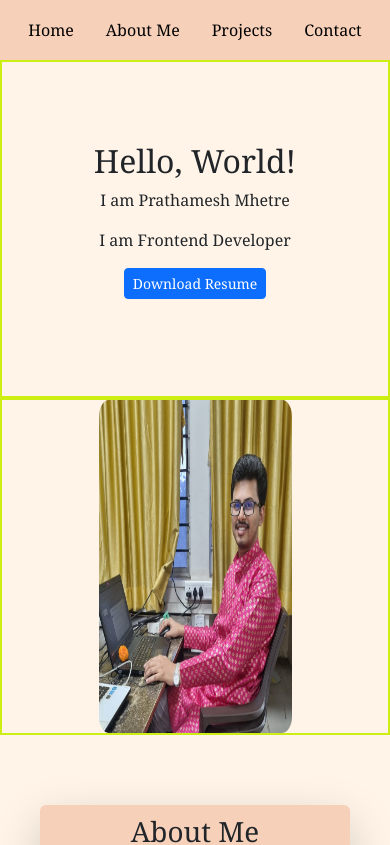
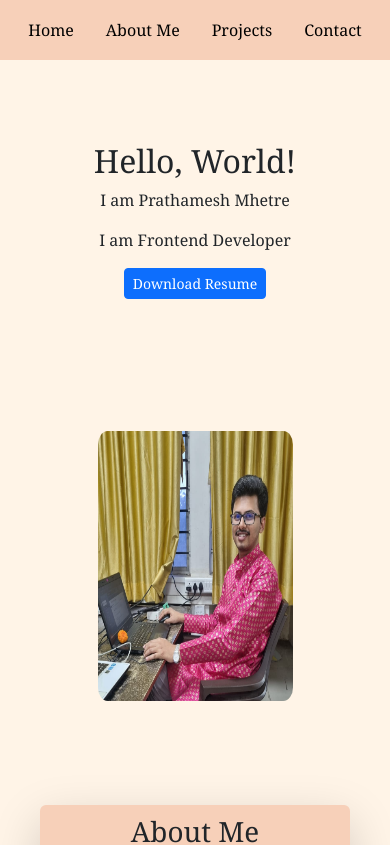
Before and after one commit to prathamesh2503/Prathamesh-Mhetre, a React (Vite) app: page / in a window 390 px wide. Shown: the top 845 px of the page. Built offline with nearby package versions, Linux system fonts and the light colour scheme.

Commit message:
Hero Area Modified - mobile img size modified

```diff
--- a/src/styles/index.css
+++ b/src/styles/index.css
@@ -206,7 +206,7 @@ body{
 }
 
 #hero-container-text{
-  border: 2px solid rgb(205, 238, 19);
+  /* border: 2px solid rgb(205, 238, 19); */
   height: 50%;
   width: 100%;
 }
@@ -219,7 +219,7 @@ body{
 }
 
 #hero-container-img {
-  border: 2px solid rgb(205, 238, 19);
+  /* border: 2px solid rgb(205, 238, 19); */
   height: 50%;
   width: 100%;
   display: flex;
@@ -227,7 +227,6 @@ body{
 }
 
 #hero-container-img img {
-  height: 100%;
   width: 50%;
   border-radius: 5%;
 }
```
